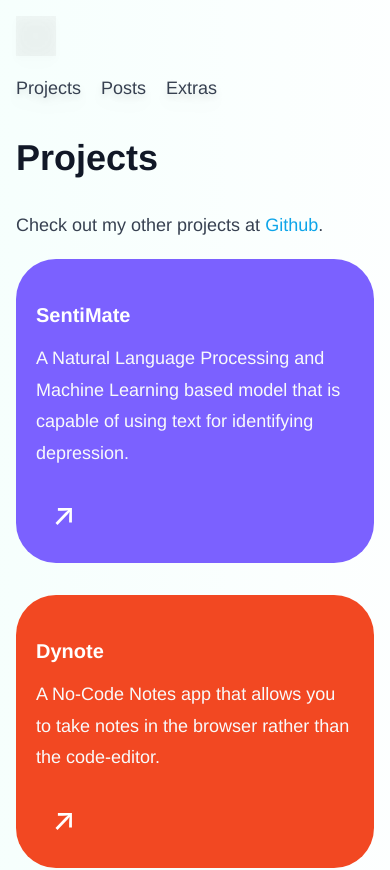
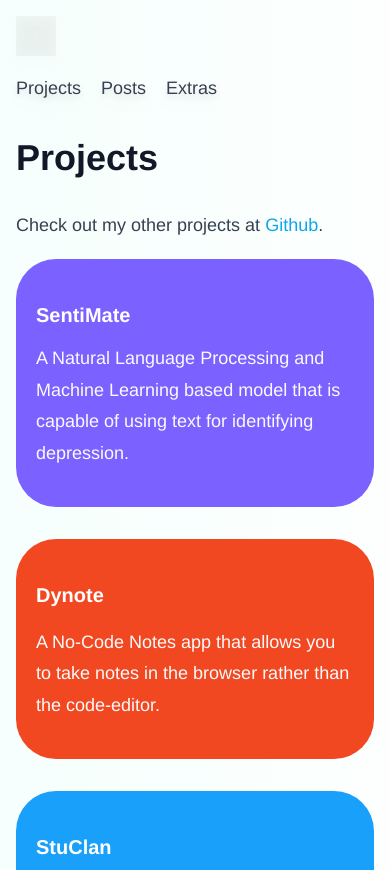
Before and after one commit to achntj/garden, a Next.js app: page /projects in a window 390 px wide. Shown: the top 870 px of the page. Built offline with nearby package versions, Linux system fonts and the light colour scheme; no server answers.

Commit message:
hide arrow on small

```diff
--- a/pages/projects.js
+++ b/pages/projects.js
@@ -74,7 +74,7 @@ export default function Projects() {
                   {project.desc}
                 </p>
                 <div
-                  className="text-3xl p-2 text-white w-fit grid"
+                  className="text-3xl p-2 text-white w-fit sm:grid hidden"
                   style={{ clipPath: "inset(0 0 0 0 )" }}
                 >
                   <div className="[grid-area:1/1] flex items-center justify-center h-10 w-10 transition ease-in-out group-hover:delay-200 translate-y-10 -translate-x-10 group-hover:translate-y-0 group-hover:translate-x-0">
```
